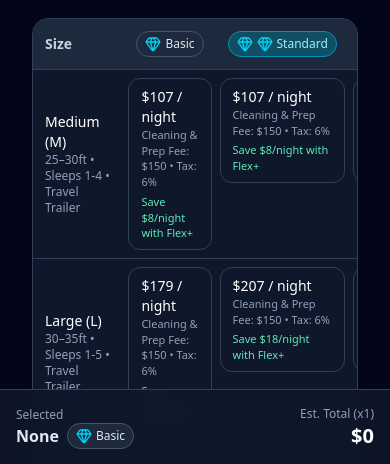
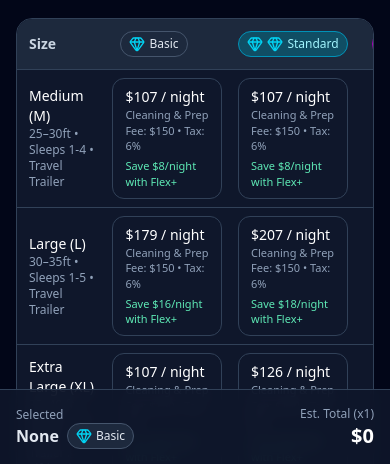
Before and after one commit to RV-proj/rv-frontEnd, a Next.js app: page /rvSelector in a window 390 px wide. Both pictures are taken after a click on the element "Matrix View". Shown: the part 378-842 px from the top of the page. Built offline with nearby package versions, Linux system fonts and the light colour scheme; no server answers.

Commit message:
matrix view responsive

```diff
--- a/app/_components/RVSelect/FullMatrix.js
+++ b/app/_components/RVSelect/FullMatrix.js
@@ -22,7 +22,7 @@ export default function FullMatrix() {
   return (
     <section
       id="fullmatrix"
-      className="container mx-auto max-w-7xl px-4 sm:px-6 text-white mt-10 space-y-5 mb-10"
+      className="container mx-auto max-w-7xl sm:px-6 text-white space-y-5 my-10"
     >
       <div>
         <h2 className="text-2xl font-semibold tracking-tight">
@@ -64,14 +64,15 @@ export default function FullMatrix() {
                   const { flexPrice, marketPrice } = getPrice(sKey, tKey);
 
                   return (
-                    <td key={tKey} className="px-1 py-2 align-top">
+                    <td key={tKey} className="px-1 py-2 align-top text-center">
                       <button
                         onClick={() => handleSelect(sKey, tKey)}
-                        className={`w-full text-left rounded-xl border px-3 py-2 transition ${
-                          isActive
-                            ? "border-cyan-400 ring-2 ring-cyan-300 bg-slate-900"
-                            : "border-slate-700 hover:bg-slate-800"
-                        }`}
+                        className={`text-left rounded-xl border px-3 py-2 transition w-[110px] md:w-full
+                              ${
+                                isActive
+                                  ? "border-cyan-400 ring-2 ring-cyan-300 bg-slate-900"
+                                  : "border-slate-700 hover:bg-slate-800"
+                              }`}
                       >
                         <div className="font-medium tabular-nums">
                           ${flexPrice} / night
```
